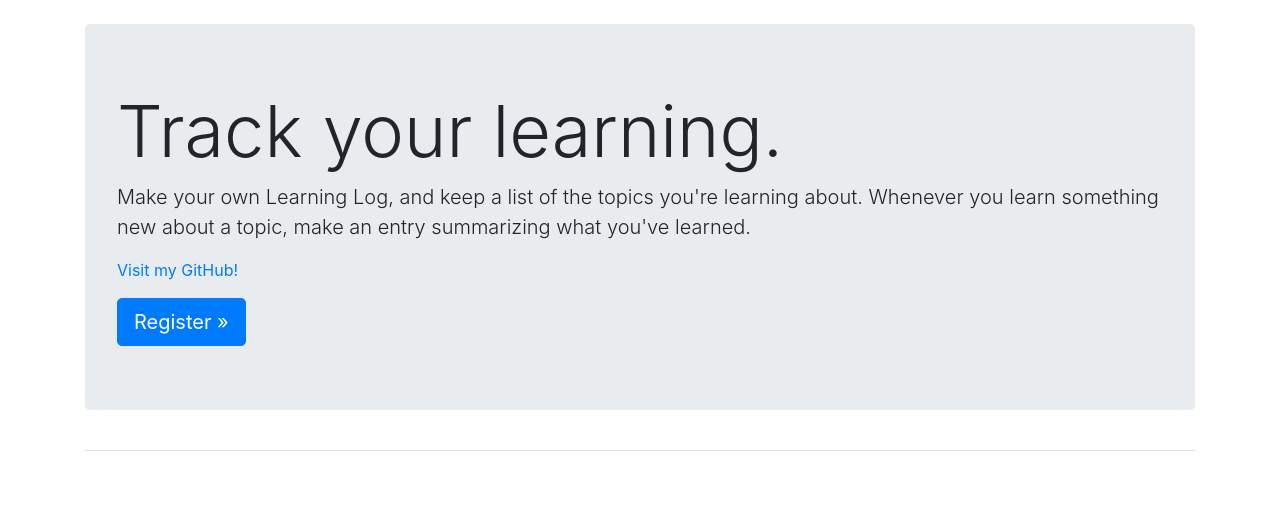
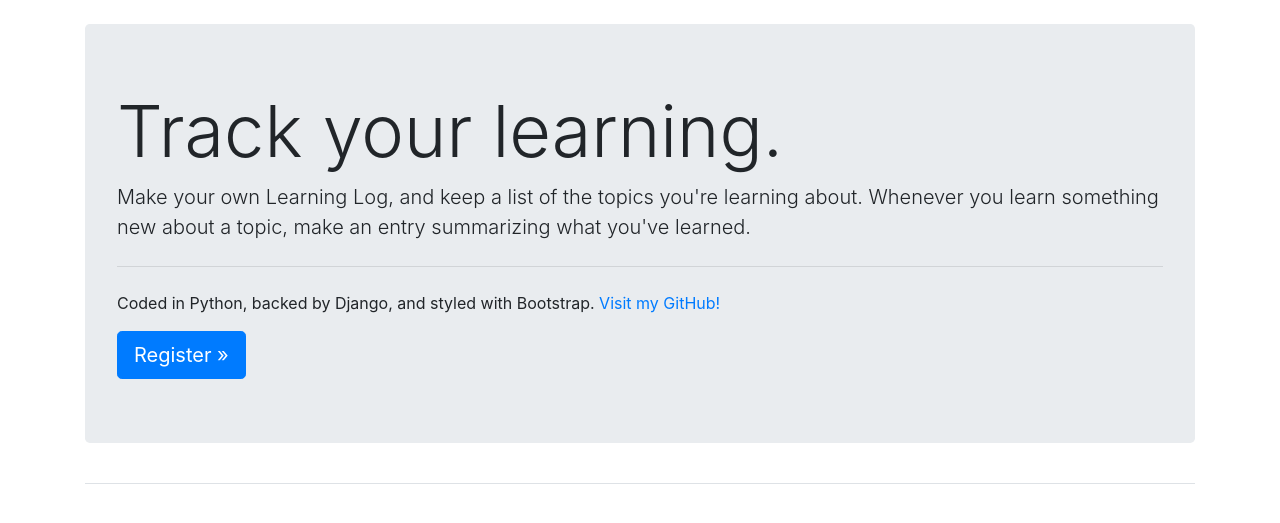
Before and after one commit to anistarafdar/learning_log, a Django app: page / in a window 1280 px wide. Shown: the part 58-581 px from the top of the page. Run offline with Django 3.2, Linux system fonts and the light colour scheme; some libraries are stand-ins or nearby versions.

Commit message:
changed index

```diff
--- a/learning_logs/templates/learning_logs/index.html
+++ b/learning_logs/templates/learning_logs/index.html
@@ -7,8 +7,9 @@
     <p class="lead">Make your own Learning Log, and keep a list of the
         topics you're learning about. Whenever you learn something new
         about a topic, make an entry summarizing what you've learned.</p>
+    <hr class="my-4">
     <p>
-      <a href="https://github.com/anistarafdar">Visit my GitHub!</a>
+      Coded in Python, backed by Django, and styled with Bootstrap. <a href="https://github.com/anistarafdar">Visit my GitHub!</a>
     </p>
 
     {% if user.is_authenticated %}
```
